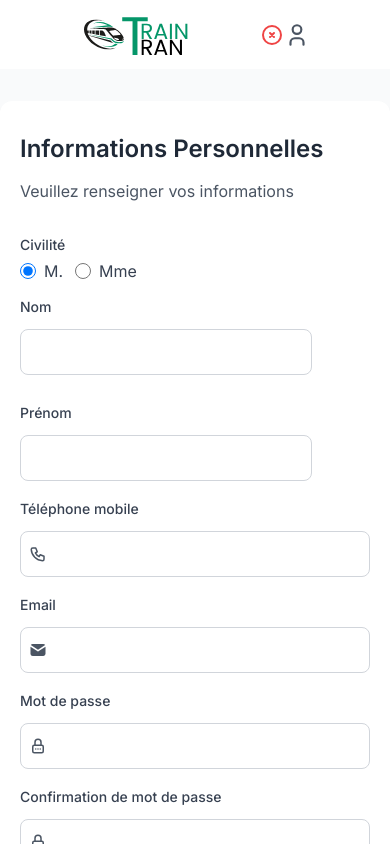
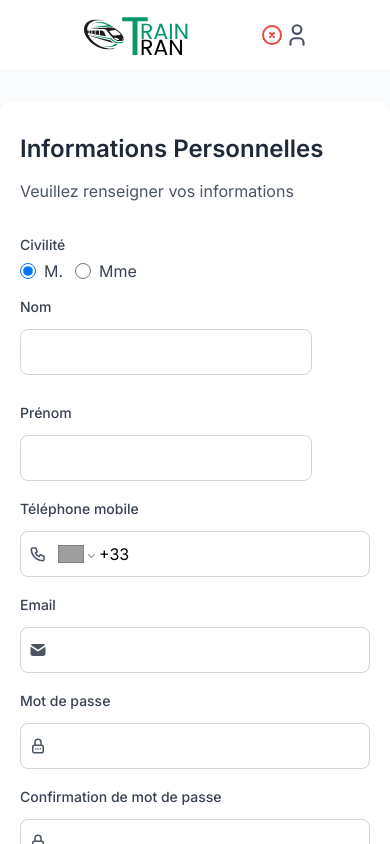
Before and after one commit to KirushieldDev/Train-tran, a Next.js app: page /login in a window 390 px wide. Both pictures are taken after a click on the button "S'inscrire et voir nos offres d'abonnement". Shown: the top 844 px of the page. Built offline with nearby package versions, Linux system fonts and the light colour scheme; no server answers; grey boxes are pictures that could not be loaded.

Commit message:
TRA-34: Dynamiser la page paiement - Dynamic phone input

```diff
--- a/package.json
+++ b/package.json
@@ -25,9 +25,10 @@
         "pdf-lib": "^1.17.1",
         "qrcode": "^1.5.4",
         "react": "^19.0.0",
+        "react-datepicker": "^8.3.0",
         "react-dom": "^19.0.0",
-        "react-qr-code": "^2.0.15",
-        "react-datepicker": "^8.3.0"
+        "react-phone-number-input": "^3.4.12",
+        "react-qr-code": "^2.0.15"
     },
     "devDependencies": {
         "@eslint/eslintrc": "^3",
--- a/src/app/globals.css
+++ b/src/app/globals.css
@@ -1,4 +1,5 @@
 @import url("https://fonts.googleapis.com/css2?family=Inter:ital,opsz,wght@0,14..32,100..900;1,14..32,100..900&display=swap");
+@import "react-phone-number-input/style.css";
 
 @tailwind base;
 @tailwind components;
@@ -6,6 +7,12 @@
 
 * {
     font-family: "Inter", sans-serif;
+}
+
+.PhoneInputInput:focus {
+    outline: none;
+    box-shadow: none;
+    border: none;
 }
 
 @layer base {
--- a/src/components/Forms/PersonalInfo/PersonalInfoForm.tsx
+++ b/src/components/Forms/PersonalInfo/PersonalInfoForm.tsx
@@ -32,6 +32,7 @@ export default function PersonalInfoForm(props: PersonalInfoFormProps) {
         password: "",
         confirmPassword: "",
     });
+    const [errorMsg, setErrorMsg] = useState<string>("");
 
     const handleChange = (field: keyof FormData, value: string) => {
         setData(prev => ({...prev, [field]: value}));
@@ -39,10 +40,15 @@ export default function PersonalInfoForm(props: PersonalInfoFormProps) {
 
     const handleSubmit = async (e: FormEvent) => {
         e.preventDefault();
-        if (data.password !== data.confirmPassword) {
-            alert("Les mots de passe ne correspondent pas");
+        if (data.password.length < 8) {
+            setErrorMsg("Le mot de passe doit faire au moins 8 caractères.");
             return;
         }
+        if (data.password !== data.confirmPassword) {
+            setErrorMsg("Les mots de passe ne correspondent pas.");
+            return;
+        }
+        try {
             await register({
                 firstName: data.firstName,
                 lastName: data.lastName,
@@ -51,6 +57,9 @@ export default function PersonalInfoForm(props: PersonalInfoFormProps) {
                 email: data.email,
                 password: data.password,
             });
+        } catch (err: unknown) {
+            setErrorMsg(err instanceof Error ? err.message : "Erreur lors de l'inscription.");
+        }
     };
 
     return (
@@ -122,6 +131,13 @@ export default function PersonalInfoForm(props: PersonalInfoFormProps) {
                     />
                 </div>
 
+                {/* Affichage de l’erreur si besoin */}
+                {errorMsg && (
+                    <p className="mt-4 text-sm text-red-600">
+                        {errorMsg}
+                    </p>
+                )}
+
                 <div className="mt-3.5">
                     <FormButton type="submit">S'inscrire</FormButton>
                 </div>
--- a/src/components/Inputs/Form/FormInput.tsx
+++ b/src/components/Inputs/Form/FormInput.tsx
@@ -1,6 +1,7 @@
 "use client";
 
 import React from "react";
+import PhoneInput from 'react-phone-number-input'
 
 interface FormInputProps {
     label: string;
@@ -21,6 +22,18 @@ export const FormInput: React.FC<FormInputProps> = ({label, name, placeholder, t
             <div className="mt-2">
                 <div className="flex items-center bg-white rounded-lg border border-gray-300 focus-within:ring-2 focus-within:ring-primary">
                     {icon && <div className="pl-2">{icon}</div>}
+                    {type === "tel" ? (
+                        <PhoneInput
+                            international
+                            defaultCountry="FR"
+                            countryCallingCodeEditable={false}
+                            name={name}
+                            value={value}
+                            limitMaxLength={true}
+                            onChange={(val) => onChange?.(val || "")}
+                            className={`w-full px-3 py-2.5 bg-transparent rounded-lg focus:outline-none ${className}`}
+                        />
+                    ) : (
                         <input
                             name={name}
                             type={type}
@@ -31,6 +44,7 @@ export const FormInput: React.FC<FormInputProps> = ({label, name, placeholder, t
                             onChange={e => onChange?.(e.target.value)}
                             aria-label={label}
                         />
+                    )}
                 </div>
             </div>
         </div>
```
Lines whose indentation alone changed are shown as unchanged.
